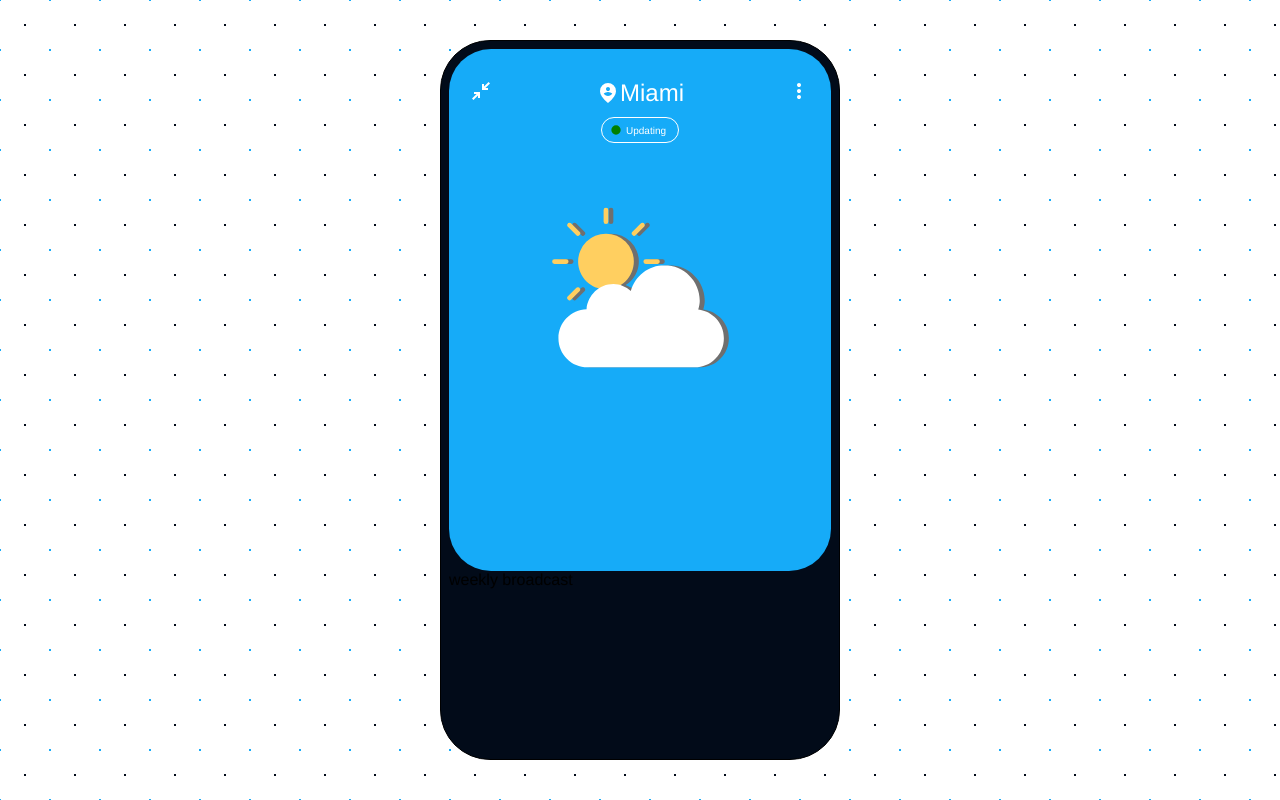
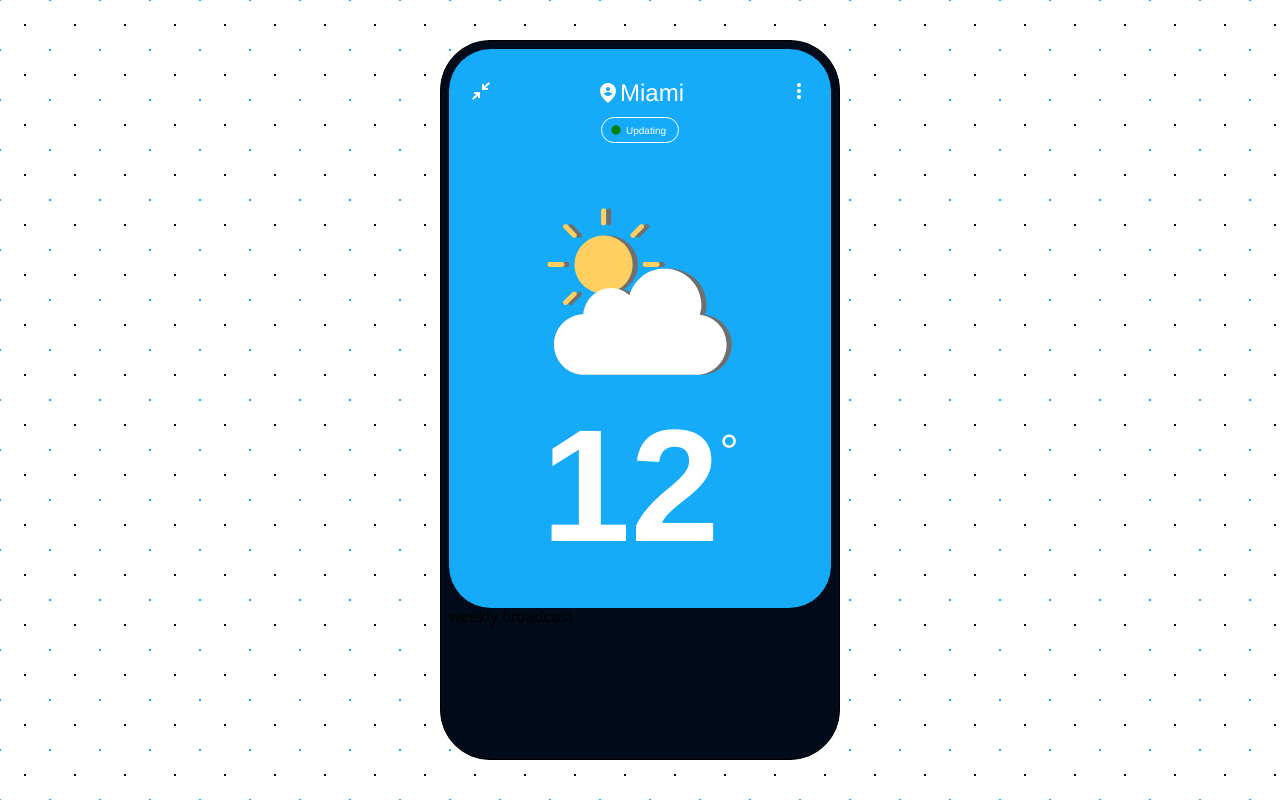
Before and after one commit to NelsonManuelGM/forecast-weather-nextjs, a Next.js app: page / in a window 1280 px wide. Built offline with nearby package versions, Linux system fonts and the light colour scheme.

Commit message:
add temperature display in weather box

```diff
--- a/src/components/weather-box/index.js
+++ b/src/components/weather-box/index.js
@@ -14,33 +14,50 @@ import {
   MoreIco,
   PersonPinCircleIco,
   DotIco,
-  SunnyIco,
+  ArrowBackIco,
 } from "../icons";
+import { useAppState } from "../../context";
+import WeatherTemperature from "./weather-temperature-display";
 
 const WeatherBox = ({ place }) => {
   const themeContext = useTheme();
+  const { state, dispatch } = useAppState();
+
+  const { isShrinkWeatherBox = false } = state;
 
   return (
-    <Wrapper>
+    <Wrapper shrink={isShrinkWeatherBox}>
       <Header>
-        <DensityIco fill={themeContext.palette.platinum} />
+        <span
+          onClick={() =>
+            dispatch({
+              type: "SHRINK_WEATHER_BOX",
+              payload: !isShrinkWeatherBox,
+            })
+          }
+        >
+          {isShrinkWeatherBox ? (
+            <ArrowBackIco fill={themeContext.palette.platinum} />
+          ) : (
+            <DensityIco fill={themeContext.palette.platinum} />
+          )}
+        </span>
         <TitleWrapper>
           <IconName>
             <PersonPinCircleIco fill={themeContext.palette.platinum} />
             <Title>{place}</Title>
           </IconName>
-          <Loading>
-            <DotIco fill={"green"} />
-            Updating
-          </Loading>
+          {!isShrinkWeatherBox ? (
+            <Loading>
+              <DotIco fill={"green"} />
+              Updating
+            </Loading>
+          ) : null}
         </TitleWrapper>
         <MoreIco fill={themeContext.palette.platinum} />
       </Header>
 
-      <Section>
-        <SunnyIco />
-
-      </Section>
+      <WeatherTemperature shrink={isShrinkWeatherBox} />
     </Wrapper>
   );
 };
--- a/src/components/weather-box/styles.js
+++ b/src/components/weather-box/styles.js
@@ -1,4 +1,4 @@
-import styled from "styled-components";
+import styled, { css } from "styled-components";
 
 export const Title = styled.h1`
   color: ${(props) => props.theme.palette.platinum};
@@ -21,6 +21,17 @@ export const Wrapper = styled.section`
   display: flex;
   flex-direction: column;
   align-items: center;
+
+  ${(props) =>
+    props.shrink
+      ? css`
+          height: 400px;
+          transition: height 0.3s;
+        `
+      : css`
+          height: 100%;
+          transition: height 0.1s;
+        `}
 `;
 
 export const Header = styled.header`
@@ -55,5 +66,48 @@ export const Loading = styled.div`
 `;
 
 export const Section = styled.section`
-margin-top: 50px;
-`
+  margin-top: 50px;
+  height: 100%;
+
+  ${(props) =>
+    props.shrink
+      ? css`
+          display: flex;
+          flex-direction: row;
+          align-items: center;
+        `
+      : null}
+`;
+
+export const Temperature = styled.h1`
+  margin: 0px;
+  font-size: 10rem;
+  font-weight: 700;
+
+  ${(props) =>
+    props.shrink
+      ? css`
+          font-size: 6rem;
+        `
+      : null}
+`;
+
+export const TemperatureDegree = styled.div`
+  color: ${(props) => props.theme.palette.platinum};
+  display: flex;
+  flex-direction: row;
+  justify-content: center;
+
+  p {
+    margin-top: 30px;
+    font-size: 3rem;
+    font-weight: 100;
+    ${(props) =>
+      props.shrink
+        ? css`
+            margin-top: 15px;
+            font-size: 2rem;
+          `
+        : null}
+  }
+`;
--- /dev/null
+++ b/src/components/weather-box/weather-temperature-display.js
@@ -0,0 +1,19 @@
+import { Section, Temperature, TemperatureDegree } from "./styles";
+import { SunnyIco } from "../icons";
+
+export default function WeatherTemperature({ shrink }) {
+  return (
+      <Section shrink={shrink}>
+        <SunnyIco
+          height={shrink ? "20mm" : null}
+          width={shrink ? "20mm" : null}
+        />
+        <TemperatureDegree shrink={shrink}>
+          <Temperature className="degree-number" shrink={shrink}>
+            12
+          </Temperature>
+          <p>&#176;</p>
+        </TemperatureDegree>
+      </Section>
+  );
+}
```
